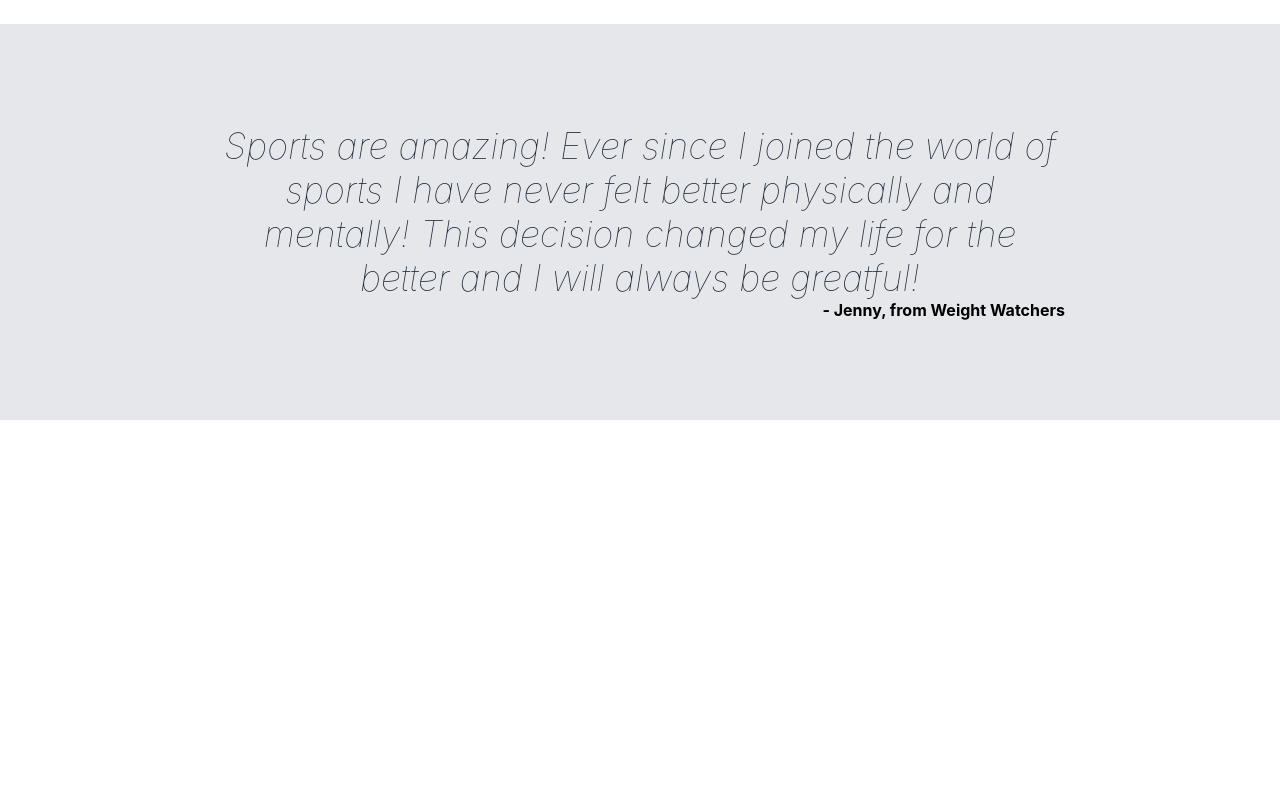
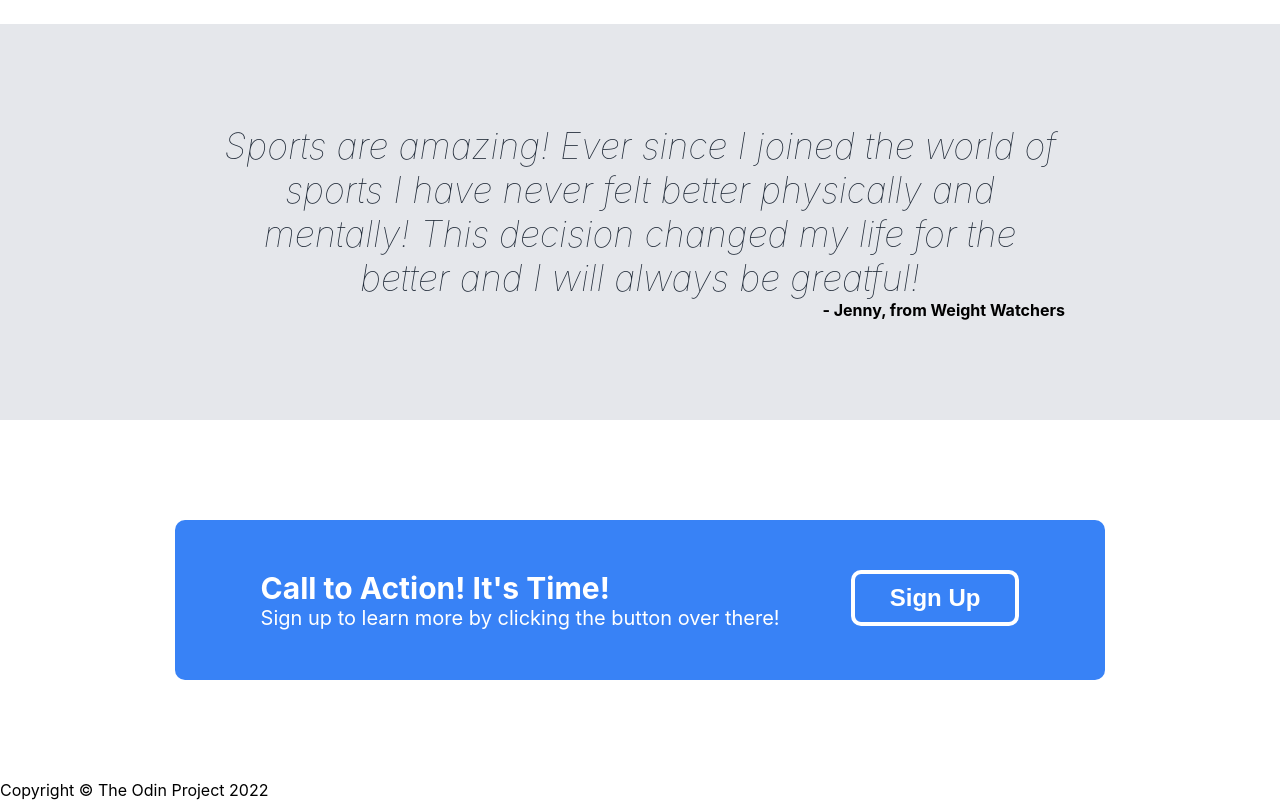
Before and after one commit to Tylerp10/landing-page, a plain HTML site: page index.html in a window 1280 px wide. Shown: the part 1018-1818 px from the top of the page. Before the commit the page ends 1438 px from the top, so only its background shows below. Drawn offline with Linux system fonts and the light colour scheme.

Commit message:
call to action

```diff
--- a/index.html
+++ b/index.html
@@ -66,6 +66,23 @@
         </div>
     </div>
 
+    <div class="callaction">
+        <div class="lefttext">
+            Call to Action! It's Time!
+            <div class="fineprint">
+                Sign up to learn more by clicking the button over there!
+            </div>
+        </div>
+        <div class="righttext">
+            <button class="action">Sign Up</button>
+        </div>
+    </div>
+
+    <div class="footer">
+        <div class="message">
+            Copyright © The Odin Project 2022
+        </div>
+    </div>
 
 
 </body>
--- a/style.css
+++ b/style.css
@@ -118,3 +118,33 @@ body {
     font-weight: bold;
     text-align: end;
 }
+
+.callaction {
+    background-color: #3882f6;
+    padding: 50px;
+    margin: 100px 175px 100px 175px;
+    border-radius: 10px;
+    display: flex;
+    justify-content: space-around;
+}
+
+.lefttext {
+    font-size: 30px;
+    color: white;
+    font-weight: bold;
+}
+
+.fineprint {
+    font-size: 20px;
+    font-weight: lighter
+}
+
+.action {
+    background-color: #3882f6;
+    color: white;
+    border: solid 4px  white;
+    padding: 10px 35px 10px 35px;
+    font-weight: bold;
+    font-size: 24px;
+    border-radius: 10px;
+}
```
